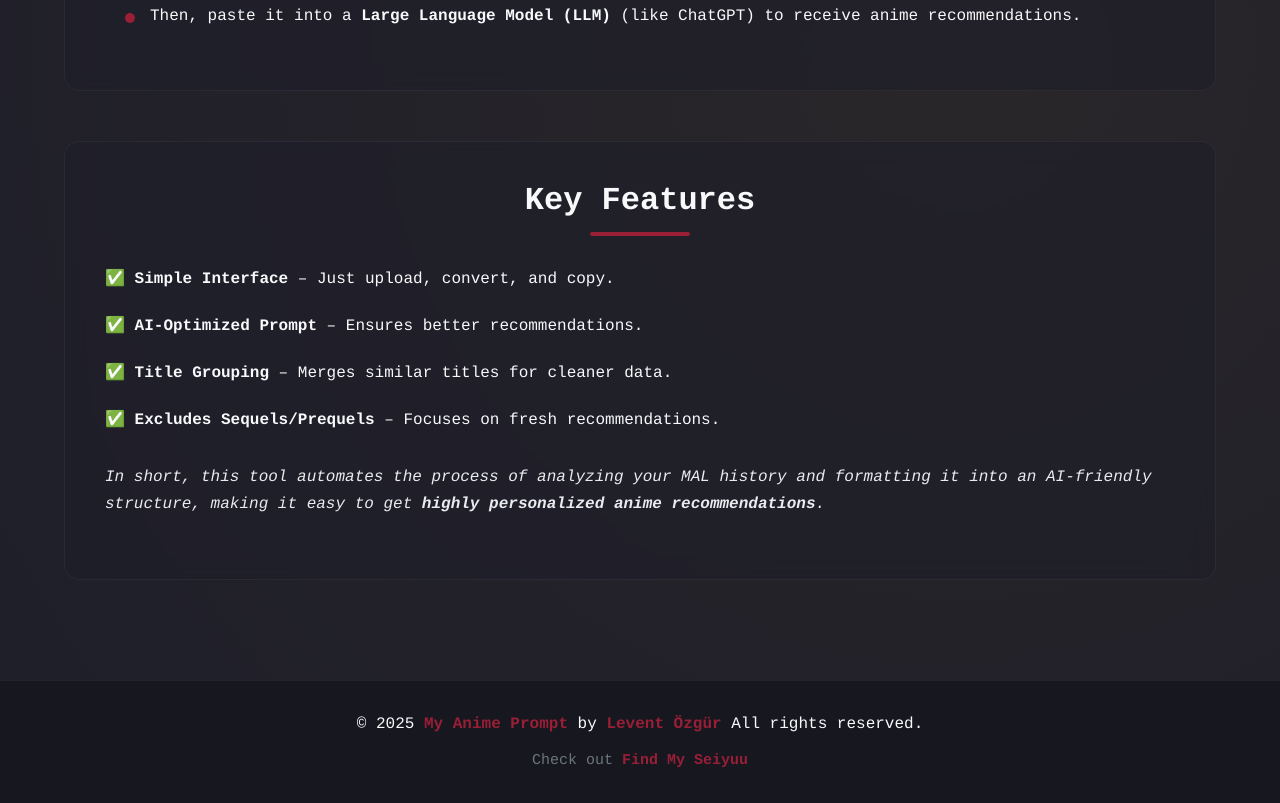
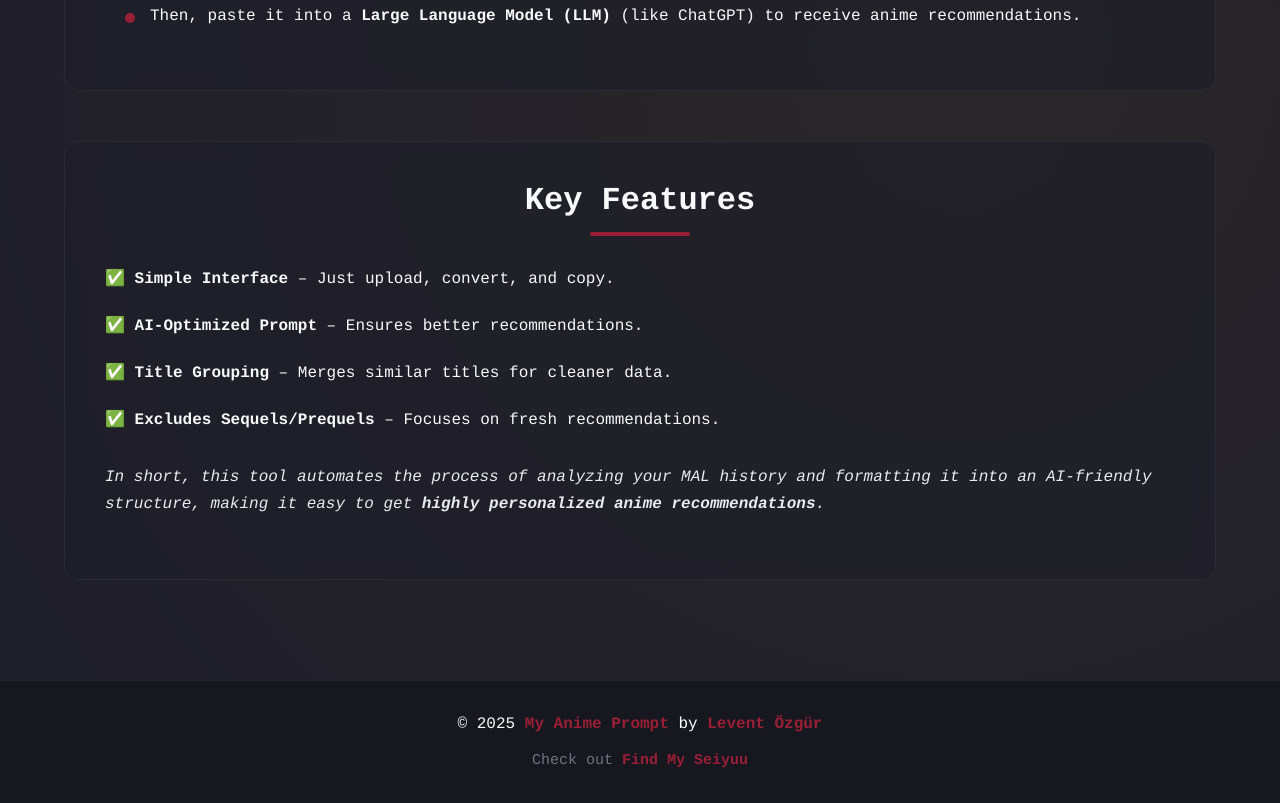
Before and after one commit to MyAnimePrompt/MyAnimePrompt.github.io, a plain HTML site: page index.html in a window 1280 px wide. Shown: the part 2209-3012 px from the top of the page. Drawn offline with Linux system fonts and the light colour scheme.

Commit message:
Update index.html

```diff
--- a/index.html
+++ b/index.html
@@ -112,7 +112,7 @@
 
   <footer id="footer">
      © 2025 <a href="https://myanimeprompt.netlify.app/">My Anime Prompt</a> by
-    <a href="https://github.com/levent1ozgur" target="_blank">Levent Özgür</a> All rights reserved.<br>
+    <a href="https://github.com/levent1ozgur" target="_blank">Levent Özgür</a><br>
     <p>Check out <a href="https://findmyseiyuu.netlify.app/" target="_blank">Find My Seiyuu</a></p>
 
   </footer>
```
